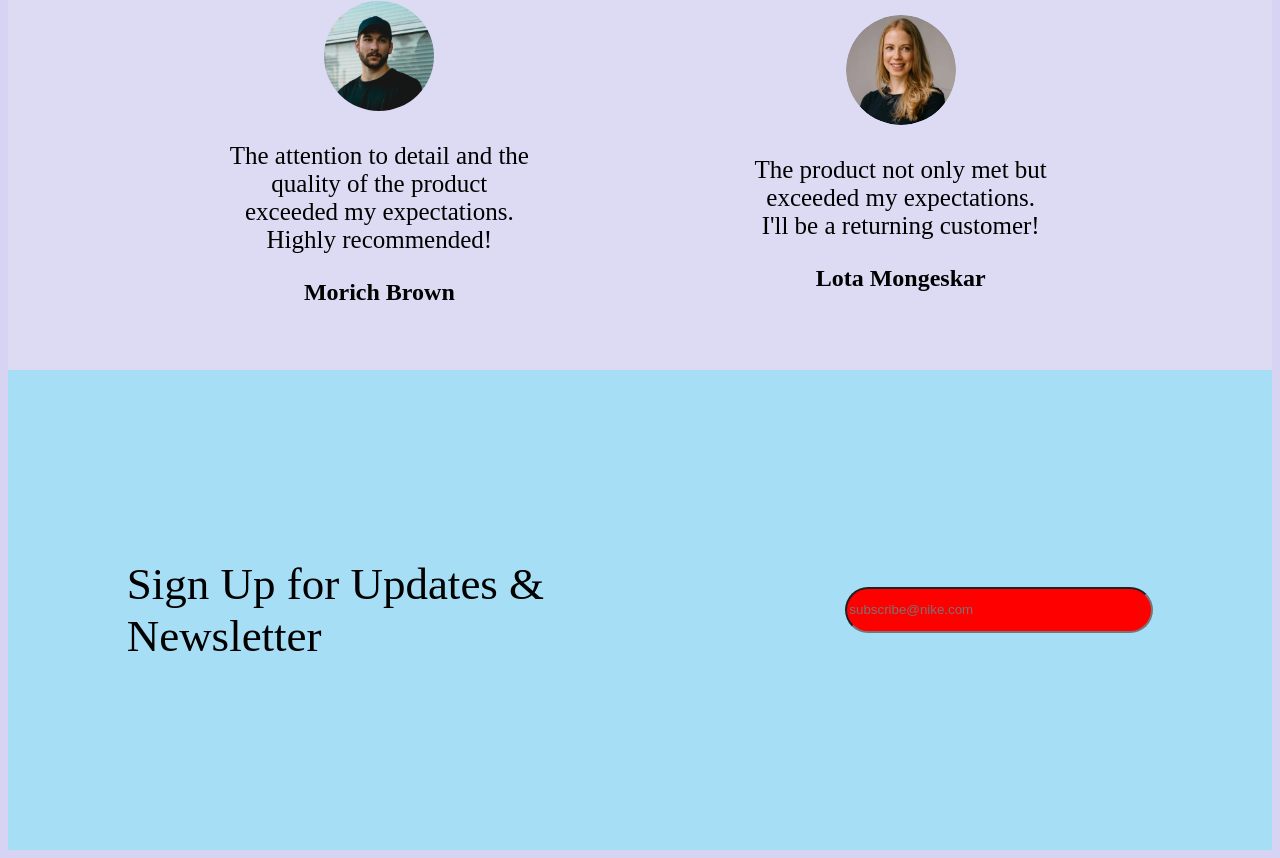
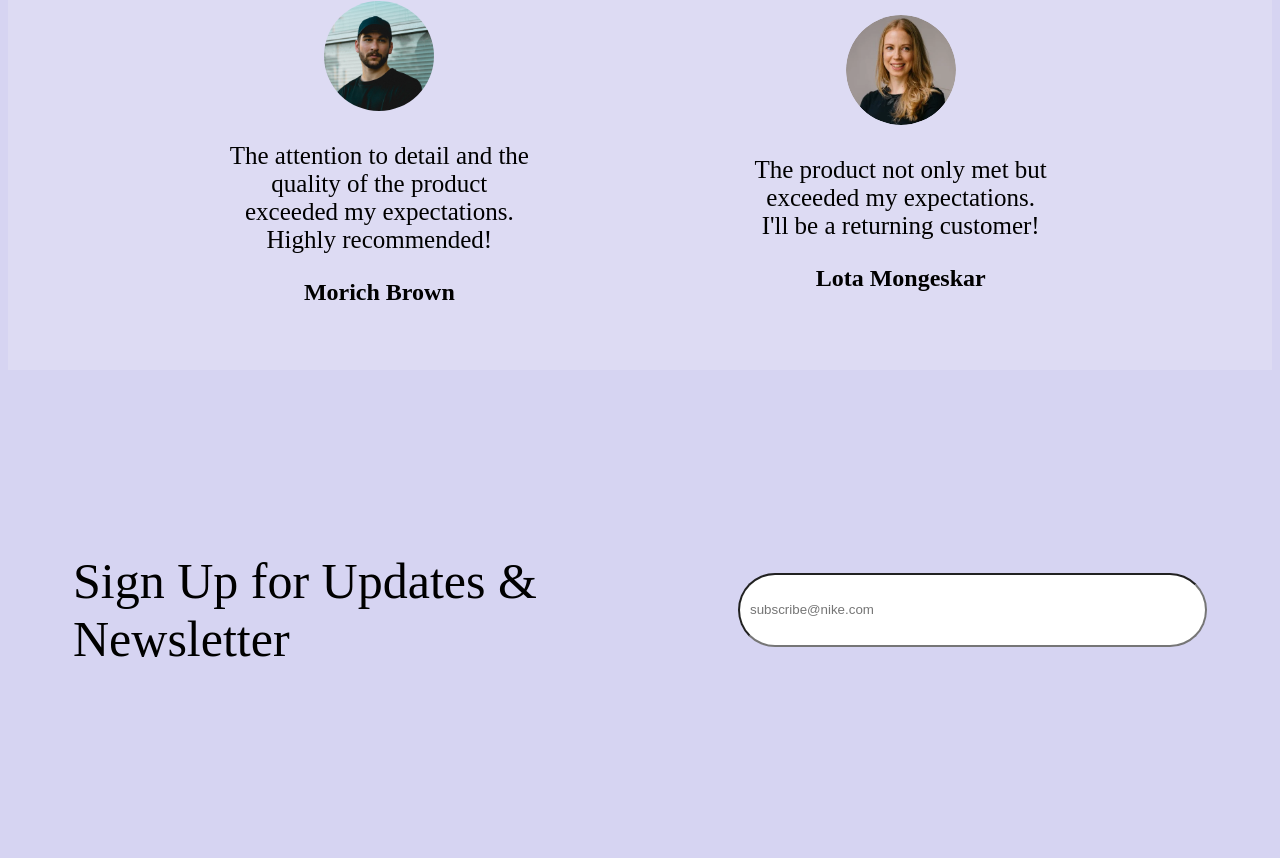
Before and after one commit to AddyJaime/nike, a React (Vite) app: page / in a window 1280 px wide. Shown: the part 4340-5198 px from the top of the page. Built offline with nearby package versions, Linux system fonts and the light colour scheme.

Commit message:
input finished

```diff
--- a/src/components/SignUp/SignUp.css
+++ b/src/components/SignUp/SignUp.css
@@ -3,16 +3,17 @@
   justify-content: space-evenly;
   align-items: center;
   min-height: 60vh;
-  background-color: rgba(0, 255, 255, 0.227);
 }
 .signup-paragram {
-  font-size: 45px;
+  font-size: 50px;
   max-width: 600px;
 }
 
 .input {
-  width: 300px;
-  height: 40px;
+  width: 450px;
+  height: 60px;
   border-radius: 70px;
-  background-color: red;
+  text-align: start;
+  padding: 5px;
+  padding-left: 10px;
 }
```
